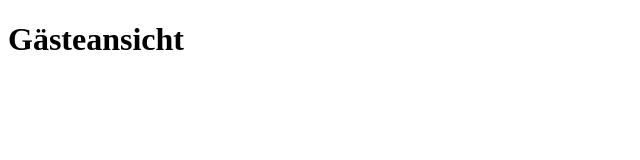
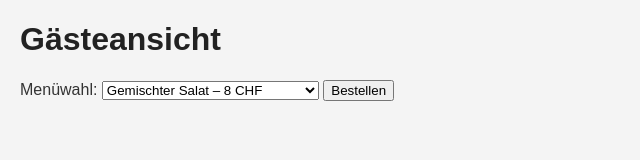
Before and after one commit to pditi255/b-sebeiz-1.2, a website: page index.html in a window 1280 px wide. Shown: the whole page, without its empty margins (0-640 px from the left). Drawn offline with Linux system fonts and the light colour scheme.

Commit message:
Update index.html

```diff
--- a/index.html
+++ b/index.html
@@ -1 +1,45 @@
-<!DOCTYPE html><html><head><title>Bestellung</title></head><body><h1>Gästeansicht</h1></body></html>
+<!DOCTYPE html>
+<html>
+<head>
+  <title>Bestellung</title>
+  <link rel="stylesheet" href="styles.css">
+</head>
+<body>
+  <h1>Gästeansicht</h1>
+
+  <form id="orderForm">
+    <label>Menüwahl:</label>
+    <select name="item" id="itemSelect"></select>
+    <button type="submit">Bestellen</button>
+  </form>
+
+  <p id="msg"></p>
+
+  <script>
+    async function loadMenu() {
+      const res = await fetch('menu.json');
+      const menu = await res.json();
+      const select = document.getElementById('itemSelect');
+      menu.forEach(entry => {
+        const option = document.createElement('option');
+        option.value = entry.name;
+        option.textContent = `${entry.name} – ${entry.price} CHF`;
+        select.appendChild(option);
+      });
+    }
+
+    document.getElementById('orderForm').addEventListener('submit', async e => {
+      e.preventDefault();
+      const item = document.getElementById('itemSelect').value;
+      const res = await fetch('/order', {
+        method: 'POST',
+        headers: { 'Content-Type': 'application/json' },
+        body: JSON.stringify({ item })
+      });
+      document.getElementById('msg').textContent = res.ok ? 'Bestellung gesendet!' : 'Fehler!';
+    });
+
+    loadMenu();
+  </script>
+</body>
+</html>
```
